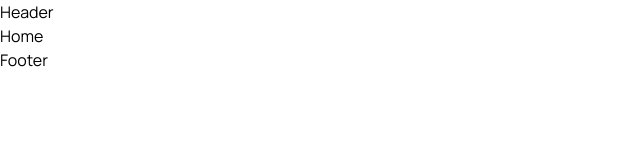
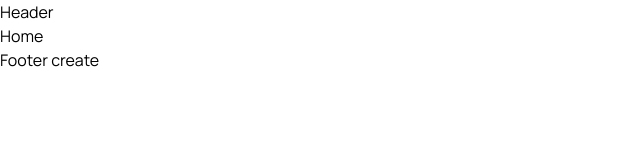
Before and after one commit to nirdeshbhesaniya/Heckthon, a React (Vite) app in the folder Frontend/mr.Dr/: page / in a window 1280 px wide. Shown: the top 160 px of the page, without its empty margins (0-640 px from the left). Built offline with nearby package versions, Linux system fonts and the light colour scheme.

Commit message:
harshil enter

```diff
--- a/Frontend/mr.Dr/src/components/Fooetr/Footer.jsx
+++ b/Frontend/mr.Dr/src/components/Fooetr/Footer.jsx
@@ -2,7 +2,7 @@
 
 const Footer = () => {
   return (
-    <div>Footer</div>
+    <div>Footer create</div>
   )
 }
 
```
